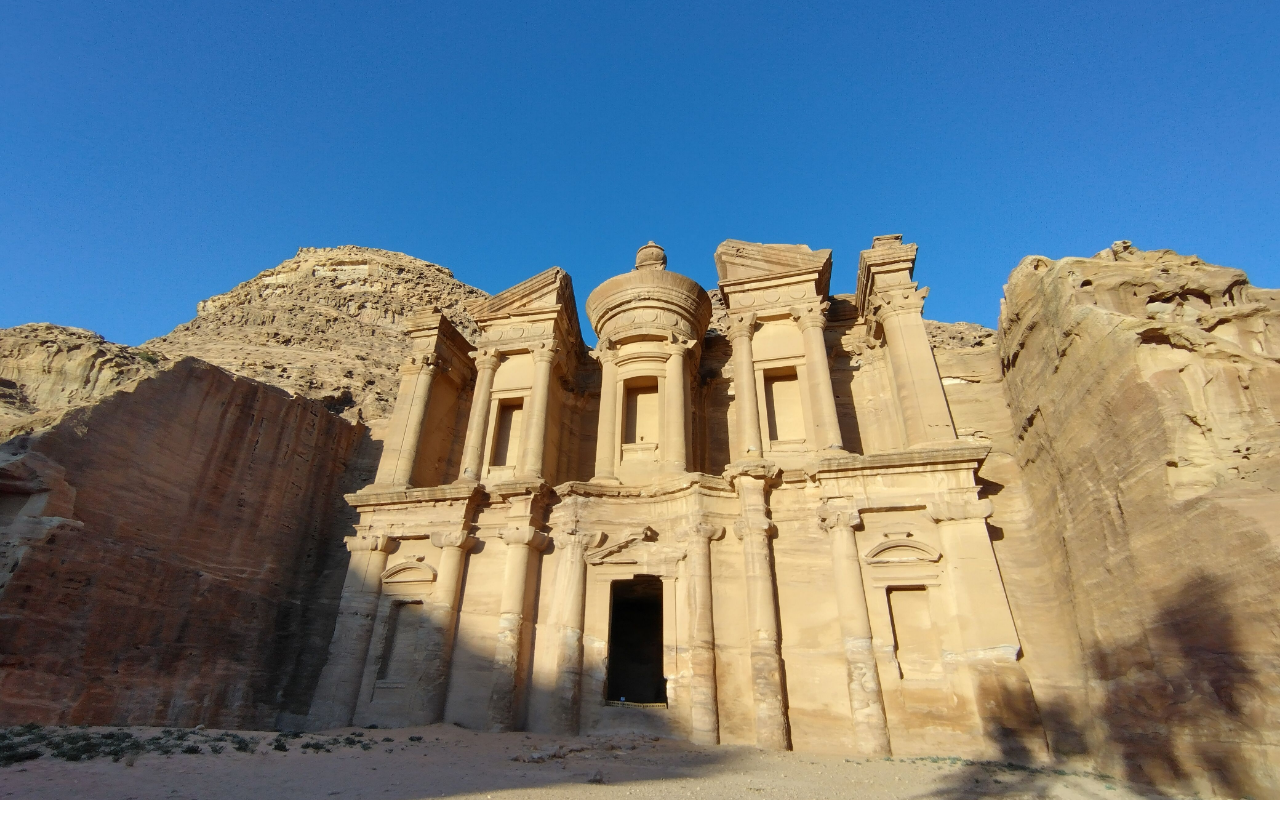
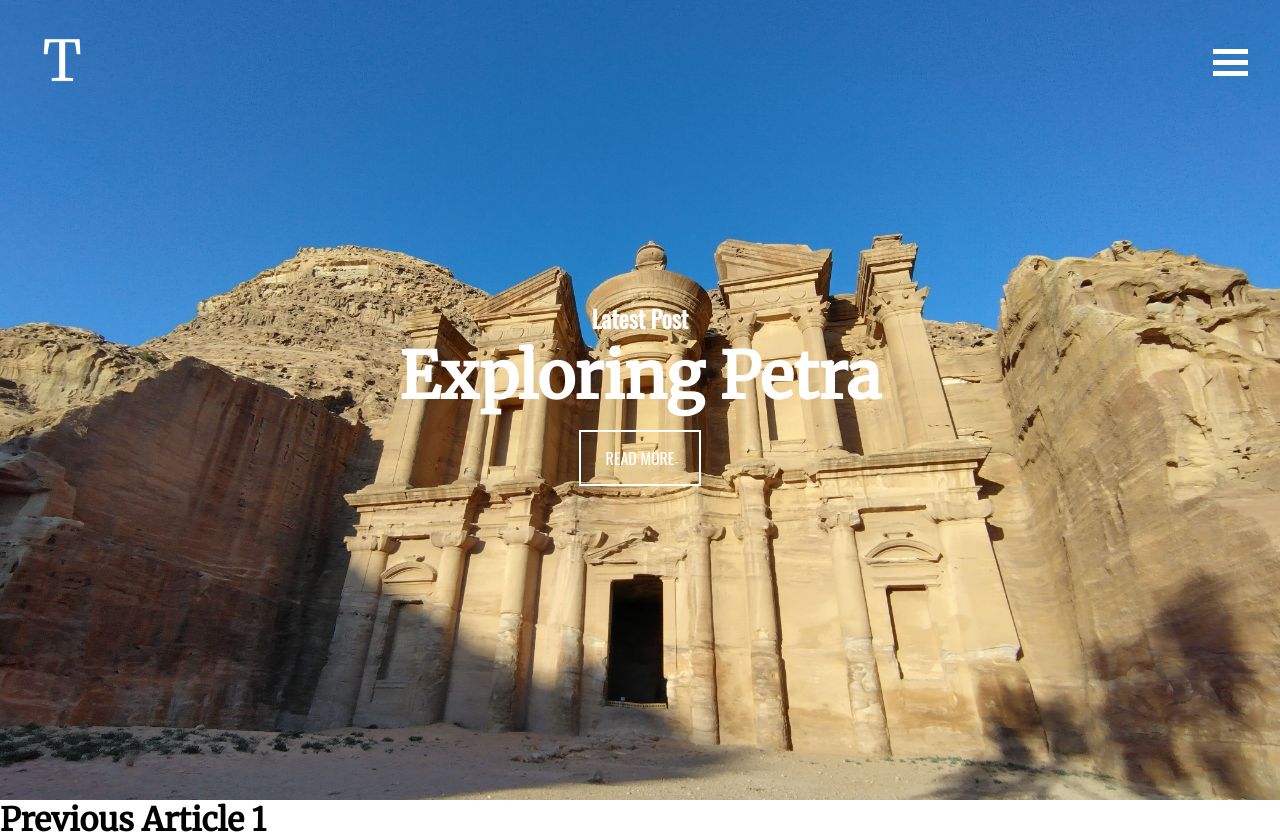
Before and after one commit to top-lingonberry/roamingreview, a Next.js app: page / in a window 1280 px wide. Shown: the top 834 px of the page. Built offline with nearby package versions, Linux system fonts and the light colour scheme.

Commit message:
Neatened and perfected nav menu.

```diff
--- a/components/navbar.tsx
+++ b/components/navbar.tsx
@@ -1,33 +1,24 @@
+import { useState } from 'react'
 import Image from 'next/image'
-import { useState } from 'react'
 import logoImage from '../public/android-chrome-192x192.png'
 import styles from './styles/Navbar.module.css'
 
 const Navbar = () => {
-  const [isNavActive, setNavActive] = useState(false);
 
-  const toggleNav = () => {
-    setNavActive(!isNavActive);
+  const [navActive, setNavActive] = useState(false);
+
+  const toggleNavActive = () => {
+    setNavActive(!navActive);
   };
 
-  const classNames = isNavActive
-    ? `${styles.navToggleBars} ${styles.navActive}`
-    : styles.navToggleBars;
+  const navClassNames = navActive
+    ? `${styles.navContainer} ${styles.navActive}`
+    : styles.navContainer;
 
   return (
-    <nav className={isNavActive
-                      ? `${styles.navContainer} ${styles.navActive}`
-                      : styles.navContainer}>
-      <div className={styles.navSpacer}>
-        {/* Spacer for Centering Navigation */}
-      </div>
-      <ul className={styles.navLinksContainer}>
-        <li><a href="/about" className={styles.navLink}>About</a></li>
-        <li><a href="/posts" className={styles.navLink}>Posts</a></li>
-        <li><a href="/contact" className={styles.navLink}>Contact</a></li>
-      </ul>
-      <div className={styles.menuBar}>
-        <a className={styles.logo} href="/">
+    <nav className={navClassNames}>
+      <div className={styles.navBar}>
+        <a className={styles.navLogo} href="/">
           <Image
             src={logoImage}
             width={60}
@@ -36,16 +27,20 @@
           />
         </a>
         <div className={styles.burgerContainer}>
-          <button className={isNavActive
-                              ? `${styles.burgerBars} ${styles.navActive}`
-                              : styles.burgerBars}
-          onClick={toggleNav}>
+          <button className={styles.burgerBars} onClick={toggleNavActive}>
             <div className={styles.burgerBar1}></div>
             <div className={styles.burgerBar2}></div>
             <div className={styles.burgerBar3}></div>
           </button>
         </div>
       </div>
+      <div className={styles.navMenu}>
+        <ul>
+          <li><a href='/about'>About</a></li>
+          <li><a href='/posts'>Posts</a></li>
+          <li><a href='/contact'>Contact</a></li>
+        </ul>
+      </div>
     </nav>
   )
 }
--- a/components/styles/Navbar.module.css
+++ b/components/styles/Navbar.module.css
@@ -1,67 +1,33 @@
 .navContainer {
-  display: flex;
-  flex-direction: column;
+  position: fixed;
+  top: 0;
+  left: 0;
+
+  height: 100vh;
   width: 100vw;
-  height: 100vh;
+
   background-color: transparent;
-  top: 0%;
-  left:0%;
-  transition: 0.4s;
-  transform: translateY(calc(-100vh + 80px));
+
+  display: grid;
+  grid-template-columns: 1fr;
+  grid-template-rows: calc(60px + 4rem) 1fr;
+
   pointer-events: none;
-  align-content: space-between;
+
+  z-index: 99;
 }
 
-.navSpacer {
-  align-self: flex-start;
+.navBar {
+  display: flex;
+  align-items: center;
+  justify-content: space-between;
 
-  width: calc(100% - 60px);
-  height: 80px;
-  margin: 0px 30px;
+  padding: 2rem 2rem;
+
+  transition: 0.4s;
 }
 
-.navLinksContainer {
-  display: flex;
-  flex-direction: column;
-  align-items: center;
-  justify-content: center;
-
-  width: calc(100% - 60px);
-  margin: 0px 30px;
-  height: calc(100vh - 160px);
-}
-
-.navLinksContainer > li {
-  list-style: none;
-  padding: 20px;
-}
-
-.navLink:link, .navLink:visited {
-  z-index: 12;
-  align-content: center;
-  pointer-events: all;
-  text-decoration: none;
-  color: #ffffff;
-  font-family: 'Oswald', sans-serif;
-  font-size: 3.5rem;
-  text-align: center;
-}
-
-.navLink:hover, .navLink:active {
-  text-decoration: none;
-}
-
-.menuBar {
-  align-self: flex-end;
-  width: calc(100% - 60px);
-  height: 80px;
-  margin: 0px 30px;
-
-  display: flex;
-  justify-content: space-between;
-}
-
-.logo {
+.navLogo {
   pointer-events: all;
   align-self: center;
 }
@@ -93,17 +59,47 @@
   transition: 0.4s;
 }
 
-.navContainer.navActive {
-  background-color:rgba(0,0,0,0.95);
-  transform: translateY(0);
+.navMenu {
+  display: flex;
+  flex-direction: column;
+  align-items: center;
+  justify-content: center;
+
+  transition: 0.4s;
+  transform: translateX(-100vw);
 }
 
-.active .burgerBar1 {
+.navMenu :is(ul) {
+  list-style: none;
+}
+
+.navMenu :is(li, a:link, a:visited, a:hover, a:active) {
+  font-family: 'Oswald', sans-serif;
+  font-size: 3rem;
+  padding: 2rem;
+  text-align: center;
+  color: #ffffff;
+  text-decoration: none;
+  pointer-events: all;
+}
+
+.navActive :is(.navMenu) {
+  background-color:rgba(0,0,0,0.8);
+  transform: translateX(0);
+}
+
+.navActive :is(.navBar) {
+  background-color:rgba(0,0,0,1);
+}
+
+.navActive :is(.burgerBar1) {
   transform: rotate(-45deg) translate(-9px, 6px);
 }
 
-.navActive .burgerBar2 {opacity: 0;}
+.navActive :is(.burgerBar2) {
+  opacity: 0;
+}
 
-.navActive .burgerBar3 {
+.navActive :is(.burgerBar3) {
   transform: rotate(45deg) translate(-8px, -8px);
 }
--- a/styles/About.module.css
+++ /dev/null
@@ -1,122 +0,0 @@
-.boddy {
-  background-color: blueviolet;
-}
-
-.navContainer {
-  display: flex;
-  flex-direction: column;
-  width: 100vw;
-  height: 100vh;
-  background-color: transparent;
-  top: 0%;
-  left:0%;
-  transition: 0.4s;
-  transform: translateY(calc(-100vh + 80px));
-  pointer-events: none;
-  align-content: space-between;
-  z-index: 500;
-}
-
-.navSpacer {
-  align-self: flex-start;
-
-  width: calc(100% - 60px);
-  height: 80px;
-  margin: 0px 30px;
-  z-index: 510;
-}
-
-.navLinksContainer {
-  display: flex;
-  flex-direction: column;
-  align-items: center;
-  justify-content: center;
-
-  width: calc(100% - 60px);
-  margin: 0px 30px;
-  height: calc(100vh - 160px);
-  z-index: 510;
-}
-
-.navLinksContainer > li {
-  list-style: none;
-  padding: 20px;
-  z-index: 520;
-}
-
-.navLink:link, .navLink:visited {
-  z-index: 12;
-  align-content: center;
-  pointer-events: all;
-  text-decoration: none;
-  color: #ffffff;
-  font-family: 'Oswald', sans-serif;
-  font-size: 3.5rem;
-  text-align: center;
-  z-index: 530;
-}
-
-.navLink:hover, .navLink:active {
-  text-decoration: none;
-}
-
-.menuBar {
-  align-self: flex-end;
-  width: calc(100% - 60px);
-  height: 80px;
-  margin: 0px 30px;
-
-  display: flex;
-  justify-content: space-between;
-  z-index: 520;
-}
-
-.logo {
-  pointer-events: all;
-  align-self: center;
-  z-index: 530;
-}
-
-.burgerContainer {
-  right: 0;
-  display: flex;
-  flex-direction: row;
-  align-items: center;
-  cursor: pointer;
-  background-color: transparent;
-  height: 80px;
-  pointer-events: all;
-  z-index: 530;
-}
-
-.burgerBars {
-  background-color: transparent;
-  z-index: 540;
-}
-
-.burgerBars:hover {
-  cursor: pointer;
-}
-
-.burgerBar1, .burgerBar2, .burgerBar3 {
-  width: 35px;
-  height: 5px;
-  background-color: #ffffff;
-  margin: 6px 0;
-  transition: 0.4s;
-}
-
-.navContainer.navActive {
-  background-color:rgba(0,0,0,0.95);
-  transform: translateY(0);
-}
-
-.active .burgerBar1 {
-  transform: rotate(-45deg) translate(-9px, 6px);
-}
-
-.navActive .burgerBar2 {opacity: 0;}
-
-.navActive .burgerBar3 {
-  transform: rotate(45deg) translate(-8px, -8px);
-}
```
Also changed, not shown: pages/about.tsx (deleted, +0 -55 lines).
